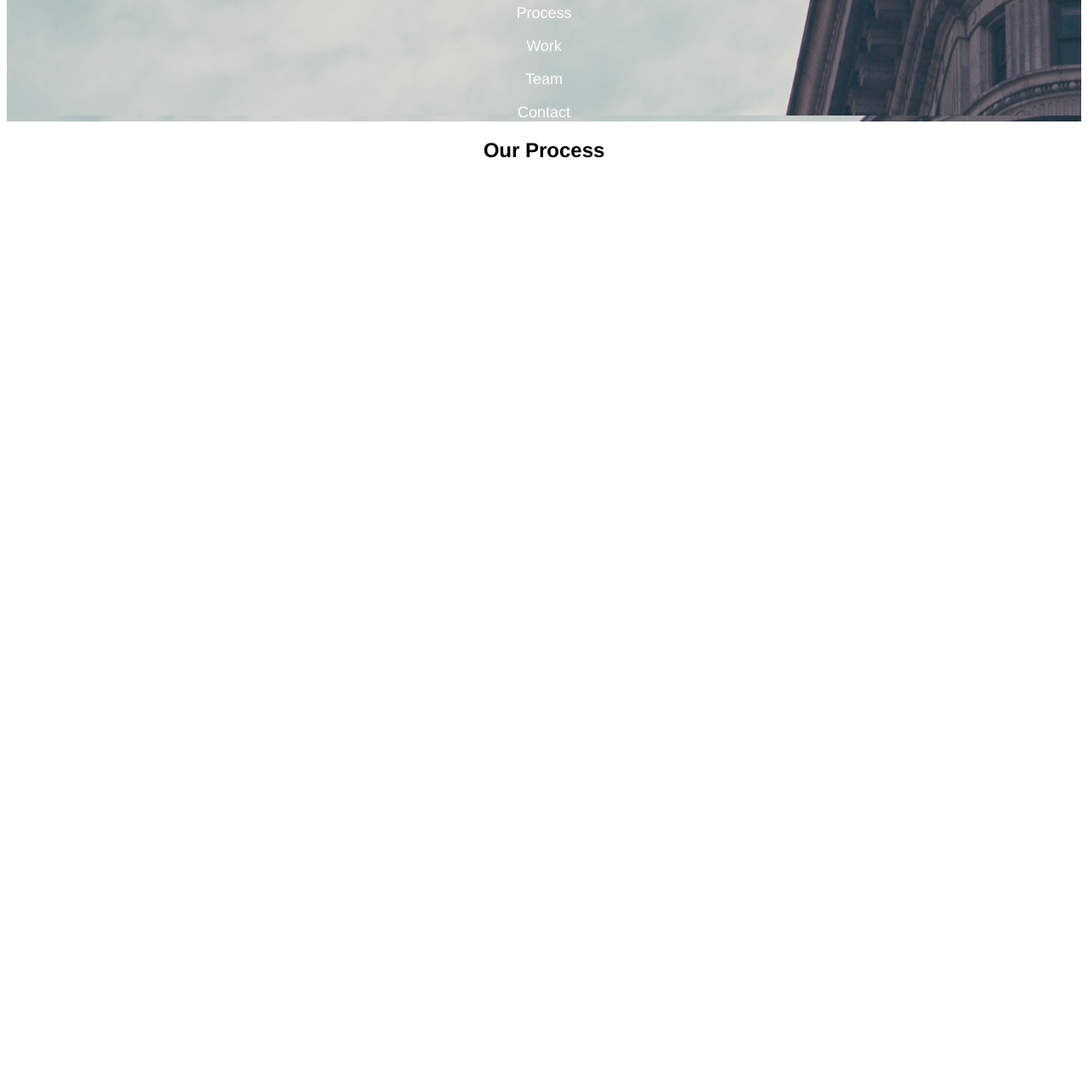
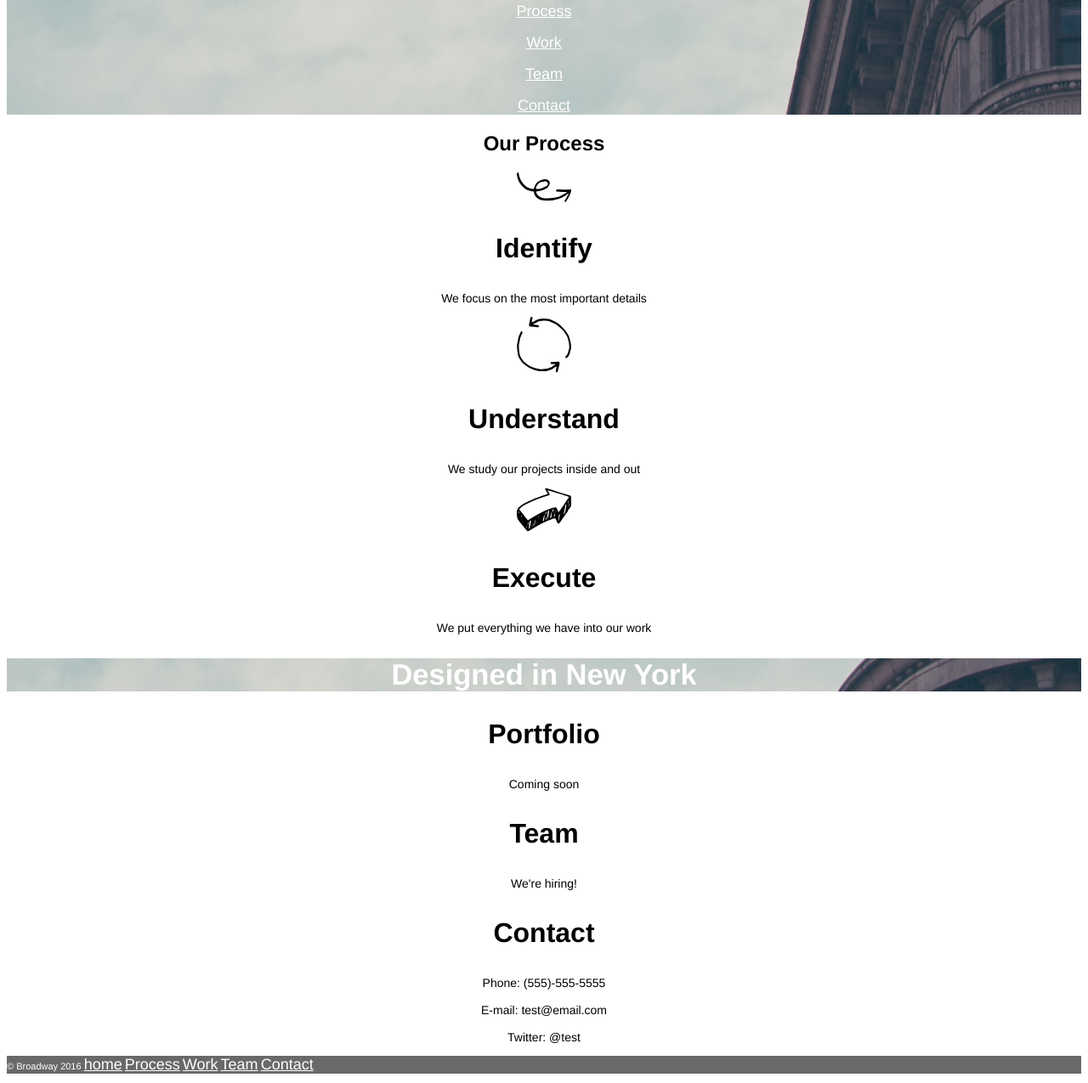
Before and after one commit to maroonshade/broadway, a plain HTML site: page index.html in a window 1280 px wide. Shown: the part 208-1483 px from the top of the page at 85% size. Before the commit the page ends 800 px from the top, so only its background shows below. Drawn offline with Linux system fonts and the light colour scheme.

Commit message:
Complete task

```diff
--- a/index.html
+++ b/index.html
@@ -15,31 +15,71 @@
     <!-- Toolbar -->
 
 
-      <p class="tool">Home</p>
-      <p class="tool">Process</p>
-      <p class="tool">Work</p>
-      <p class="tool">Team</p>
-      <p class="tool">Contact</p>
+      <p> <a class="tool" href="#">Home</a></p>
+      <p> <a class="tool" href="#process">Process</a></p>
+      <p> <a class="tool" href="#work">Work</a></p>
+      <p> <a class="tool" href="#team">Team</a></p>
+      <p> <a class="tool" href="#contact">Contact</a></p>
     </div>
 
     <!-- Main body -->
 
-    <div>
+    <div id="process">
       <h2>Our Process</h2>
 <!-- identity -->
-      <img src="" alt="">
-      <h3></h3>
-      <p></p>
+      <img src="./resources/images/identify.svg" alt="identify">
+      <h3>Identify</h3>
+      <p>We focus on the most important details</p>
 <!--Understand -->
-      <img src="" alt="">
-      <h3></h3>
-      <p></p>
+      <img src="./resources/images/understand.svg" alt="understand">
+      <h3>Understand</h3>
+      <p>We study our projects inside and out</p>
 <!--Execure -->
-      <img src="" alt="">
-      <h3></h3>
-      <p></p>
+      <img src="./resources/images/execute.svg" alt="execute">
+      <h3>Execute</h3>
+      <p>We put everything we have into our work</p>
     </div>
 
+<!-- second banner -->
+      <div class="secondary">
+        <h2>Designed in New York</h2>
+      </div>
 
-  </body>
+<!-- Work -->
+      <div class=support id="work">
+        <h3>Portfolio</h3>
+        <p>Coming soon</p>
+      </div>
+
+
+<!-- Team -->
+
+      <div class=support id="team">
+        <h3>Team</h3>
+        <p>We're hiring!</p>
+      </div>
+
+<!-- Contact -->
+      <div class=support id="contact">
+        <h3>Contact</h3>
+        <p>Phone: (555)-555-5555 <br> <br>
+           E-mail: test@email.com <br> <br>
+           Twitter: @test
+         </p>
+       </div>
+
+<!-- footer -->
+      <div class="footer">
+        <p>
+        &copy; Broadway 2016
+        <a class="tool" href="#">home</a>
+        <a class="tool" href="#process">Process</a>
+        <a class="tool" href="#work">Work</a>
+        <a class="tool" href="#team">Team</a>
+        <a class="tool" href="#contact">Contact</a>
+        </p>
+      </div>
+
+
+      </body>
 </html>
--- a/resources/css/style.css
+++ b/resources/css/style.css
@@ -18,3 +18,35 @@ h1 {
 .title {
   background-image: url(../images/the-flatiron-building.png);
 }
+
+h3 {
+  font-size: 32px;
+  font-weight: bold;
+}
+
+.secondary {
+  font-size: 23px;
+  font-size: bold;
+  color: white;
+  background-image: url(../images/the-flatiron-building.png);
+
+}
+
+#process p {
+  font-size: 14px;
+}
+
+.support p {
+  font-size: 14px;
+}
+
+.footer {
+  text-align: left;
+  font-size: 11px;
+  background-color: dimgray;
+}
+
+.footer p {
+  font-size: 11px;
+  color: white;
+}
```
Also changed, not shown: resources/images/execute.svg (added), resources/images/identify.svg (added), resources/images/understand.svg (added).
